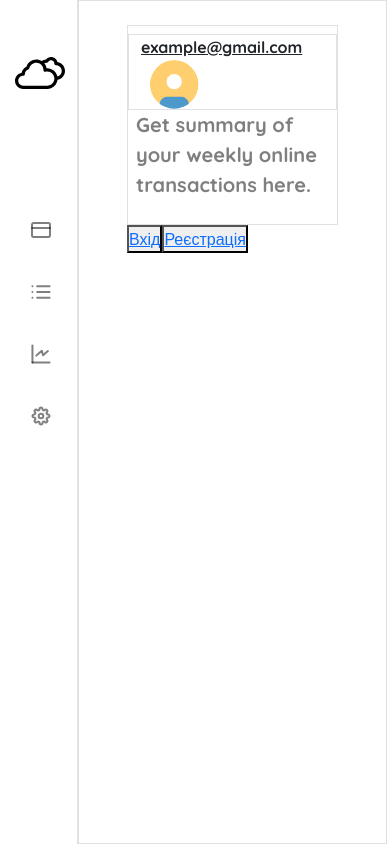
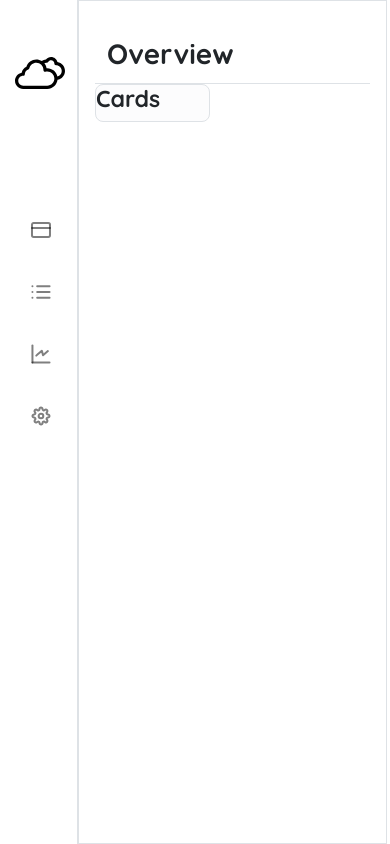
Before and after one commit to work-space817/Financial-Budgeting-App, a React (Create React App) app: page / in a window 390 px wide. Built offline with nearby package versions, Linux system fonts and the light colour scheme.

Commit message:
working adaptive

```diff
--- /dev/null
+++ b/src/components/UI/Card.tsx
@@ -0,0 +1,13 @@
+import React from "react";
+
+const Card = () => {
+  return (
+    <>
+      <div className="border rounded-3 bg-light-subtle">
+        <h3 className="text-dark">Cards</h3>
+      </div>
+    </>
+  );
+};
+
+export default Card;
--- a/src/pages/home/HomePage.tsx
+++ b/src/pages/home/HomePage.tsx
@@ -4,17 +4,19 @@ import { Link, useLocation } from "react-router-dom";
 import { AuthUserActionType, IAuthUser } from "../../store/reducers/types";
 import ModalWindow from "../../components/modal/ModalWindow";
 import AuthModal from "../../components/auth/AuthModal";
+import Card from "../../components/UI/Card";
 
 const HomePage: FC = () => {
   const dispatch = useDispatch();
   const { isAuth } = useSelector((store: any) => store.auth as IAuthUser);
 
   return (
-    <>
-      <div>
-        {/* <ModalWindow>
+    <div className="col-5">
+      <Card />
+      {/* <div>
+        <ModalWindow>
           <AuthModal />
-        </ModalWindow> */}
+        </ModalWindow>
         {isAuth ? (
           <>
             <button>
@@ -39,8 +41,8 @@ const HomePage: FC = () => {
             </button>
           </>
         )}
-      </div>
-    </>
+      </div> */}
+    </div>
   );
 };
 
--- a/src/pages/layouts/default/DefaultHeader.tsx
+++ b/src/pages/layouts/default/DefaultHeader.tsx
@@ -1,7 +1,7 @@
 import { useDispatch } from "react-redux";
 import { useSelector } from "react-redux";
 import { Link, useLocation, useNavigate } from "react-router-dom";
-import { IAuthUser, IHeaderTitle } from "../../../store/reducers/types";
+import { IAuthUser } from "../../../store/reducers/types";
 import HeaderSVG from "../../../helpers/selectorsSVG/HeaderSVG";
 import CurrentPage from "../../../helpers/CurrentPage";
 
@@ -13,16 +13,16 @@ const DefaultHeader = () => {
   return (
     <>
       <header>
-        <nav className="navbar border">
-          <div className="container-fluid border">
-            <p className="m-0 fs-1 "></p>
-            <Link to="/settings" className="text-dark">
+        <nav className="navbar border-bottom">
+          <div className="container-fluid">
+            <p className="m-0 fs-1 ">Overview</p>
+            <Link to="/settings" className="text-danger d-none d-md-inline">
               {/* {user?.name} */}
               example@gmail.com
               <HeaderSVG id="defaultUserIcon"></HeaderSVG>
             </Link>
           </div>
-          <p className="text-black-50 fs-5 ps-2">
+          <p className="text-black-50 fs-5 ps-2 d-none d-sm-inline">
             Get summary of your weekly online transactions here.
           </p>
         </nav>
--- a/src/pages/layouts/default/DefaultLayout.tsx
+++ b/src/pages/layouts/default/DefaultLayout.tsx
@@ -9,7 +9,7 @@ const DefaultLayout = () => {
         <div className="row flex-nowrap">
           <DefaultSidebar />
 
-          <div className="col p-5 pt-4 border">
+          <div className="col p-3 p-md-4 p-sm-4  pt-4 border">
             <DefaultHeader />
             {/* Сюди підставляється компонет один із групи комеонетів, які відносяться до даного Layout */}
             {<Outlet />}
--- a/src/pages/layouts/default/DefaultSIdebar.tsx
+++ b/src/pages/layouts/default/DefaultSIdebar.tsx
@@ -27,7 +27,7 @@ const DefaultSidebar = () => {
                   className="nav-link d-flex align-items-center px-0"
                 >
                   <SidebarSVG id="overview"></SidebarSVG>
-                  <span className="ms-3 d-none d-sm-inline text-black-50 fs-5 ">
+                  <span className="ms-3 d-none d-md-inline text-black-50 fs-5 ">
                     Home page
                   </span>
                 </Link>
@@ -40,7 +40,7 @@ const DefaultSidebar = () => {
                   className="nav-link d-flex align-items-center px-0"
                 >
                   <SidebarSVG id="transactions"></SidebarSVG>
-                  <span className="ms-3 d-none d-sm-inline text-black-50 fs-5">
+                  <span className="ms-3 d-none d-md-inline text-black-50 fs-5">
                     Transactions
                   </span>
                 </Link>
@@ -53,7 +53,7 @@ const DefaultSidebar = () => {
                   className="nav-link d-flex align-items-center px-0"
                 >
                   <SidebarSVG id="statistic"></SidebarSVG>
-                  <span className="ms-3 d-none d-sm-inline text-black-50 fs-5">
+                  <span className="ms-3 d-none d-md-inline text-black-50 fs-5">
                     Statistic
                   </span>
                 </Link>
@@ -66,7 +66,7 @@ const DefaultSidebar = () => {
                   className="nav-link d-flex align-items-center px-0"
                 >
                   <SidebarSVG id="settings"></SidebarSVG>
-                  <span className="ms-3 d-none d-sm-inline text-black-50 fs-5">
+                  <span className="ms-3 d-none d-md-inline text-black-50 fs-5">
                     Settings
                   </span>
                 </Link>
--- a/src/store/index.ts
+++ b/src/store/index.ts
@@ -3,12 +3,11 @@ import { applyMiddleware, combineReducers, createStore } from "redux";
 import { composeWithDevTools } from "redux-devtools-extension";
 import thunk from "redux-thunk";
 import { AuthReducer } from "./reducers/AuthReducer";
-import HeaderReducer from "./reducers/HeaderReducer";
 
 export const rootReducer = combineReducers({
     auth: AuthReducer,
-    headers: HeaderReducer
 });
+
 
 export const store = configureStore({
     reducer: rootReducer,
--- a/src/store/reducers/HeaderReducer.ts
+++ /dev/null
@@ -1,31 +0,0 @@
-import React from 'react';
-import { HeaderTitleActionType, IHeaderTitle } from './types';
-import { useLocation } from 'react-router-dom';
-
-const initState: IHeaderTitle={
-    title: "",
-    description: ""
-}
-
-const HeaderReducer = (state = initState, action: any) => {
-
-    switch (action.type) {
-        case HeaderTitleActionType.OVERVIEW:{
-            return {
-                ...state,
-                title: "Overview",
-                description: "Get summary of your weekly online transactions here."
-            };
-        }
-        case HeaderTitleActionType.SETTINGS:{
-            return {
-                ...state,
-                title: "Settings",
-                description: "Set up your profile."
-            };
-        }
-    }
-    return state
-};
-
-export default HeaderReducer;
--- a/src/store/reducers/types.ts
+++ b/src/store/reducers/types.ts
@@ -5,19 +5,19 @@ export interface IAuthUser{
     isAuth: boolean
     user?: IUser
 }
-export interface IHeaderTitle{
-    title: string
-    description: string
-}
+// export interface IHeaderTitle{
+//     title: string
+//     description: string
+// }
 
 export enum AuthUserActionType{
     LOGIN_USER = "AUTH_LOGIN_USER",
     LOGOUT_USER = "AUTH_LOGOUT_USER"
 }
 
-export enum HeaderTitleActionType{
-    OVERVIEW = "TITLE_OVERVIEW",
-    //
-    //
-    SETTINGS = "TITLE_SETTINGS"
-}
+// export enum HeaderTitleActionType{
+//     OVERVIEW = "TITLE_OVERVIEW",
+//     //
+//     //
+//     SETTINGS = "TITLE_SETTINGS"
+// }
```
